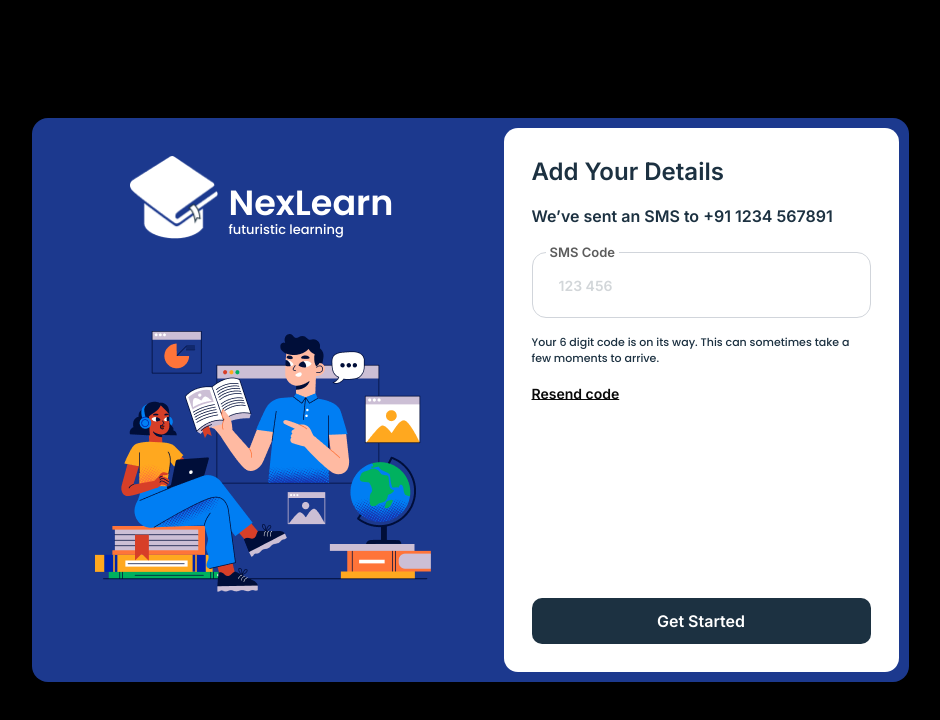
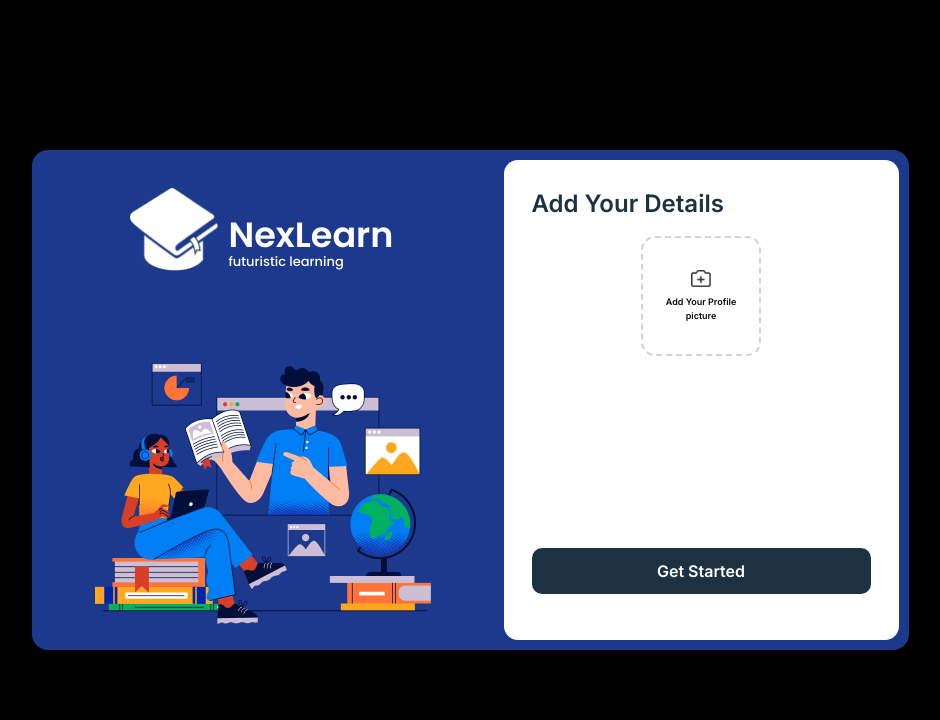
Before and after one commit to Fathima-Rafah-Karat/NexLearn, a Next.js app: page /add-details in a window 1280 px wide. Shown: the top 720 px of the page, without its empty margins (170-1110 px from the left). Built offline with nearby package versions, Linux system fonts and the light colour scheme.

Commit message:
app/add-details/page.tsx

```diff
--- a/app/add-details/page.tsx
+++ b/app/add-details/page.tsx
@@ -22,24 +22,17 @@ const AddDetails = () => {
                     <div className="bg-white m-[10px] px-[28px] pt-[28px] pb-[28px] rounded-xl  ">
                         <div className="xl:w-[339px] w-[320px] ">
                             <h1 className=" text-color-text text-size-24 font-semibold font-inter leading-[32px] tracking-[0px] pb-[16px]">Add Your Details</h1>
-                            <p className="text-color-text text-size-16 pb-[16px] font-inter font-normal">We’ve sent an SMS to +91 1234 567891</p>
-                            <form className="mt-2">
-                                <div className="relative">
-                                    <label className=" absolute -top-2 left-[14px] bg-white  text-size-13 font-normal text-[#5C5C5C] px-[4px] leading-[16px] tracking-[0px] font-inter z-10">
-                                        SMS Code
-                                    </label>
-                                    <div className="flex items-center gap-2.5 border border-[#D1D5DB] rounded-[14px] p-4 bg-white focus-within:ring-2 focus-within:ring-[#1C3141]/10 focus-within:border-[#1C3141] transition-all">
-
-
-                                        <Input type="number" placeholder="123 456" className="flex-1 bg-transparent border-none  outline-none text-[#1C3141] placeholder:text-[#1C3141]/20 font-inter text-[16px] font-medium leading-[24px] tracking-[0px]" />
+                            <div className="flex flex-col items-center mb-8">
+                                <div className="relative w-[120px] h-[120px] border-2 border-dashed border-[#D1D5DB] rounded-xl flex flex-col items-center justify-center cursor-pointer hover:bg-gray-50 transition-colors">
+                                    <div className="relative">
+                                        <Image src="/icon/file.png" alt="file" width={20} height={20}/>
                                     </div>
+                                    <p className="text-color-placeholder text-[9px] font-inter mt-2 text-center px-2">Add Your Profile picture</p>
                                 </div>
-                            </form>
-                            <p className="pt-[16px] text-color-text text-[11px] text-[#5C5C5C] leading-[16px]">Your 6 digit code is on its way. This can sometimes take a few moments to arrive.</p>
-                            <p className="font-inter text-[14px] font-semibold leading-[24px] tracking-[0px] pt-[16px]  underline underline-offset-0 decoration-solid decoration-[1px] ">Resend code</p>
+                            </div>
                             <Link href="/otp-verification">
                                 <button className="mt-48 font-inter text-size-16 font-semibold leading-[16px] tracking-[0px] text-[#FFFFFF] bg-color-text w-full py-[15px] rounded-[10px] flex items-center justify-center hover:opacity-90 transition-opacity">
-                                Get Started
+                                    Get Started
                                 </button>
                             </Link>
 
```
